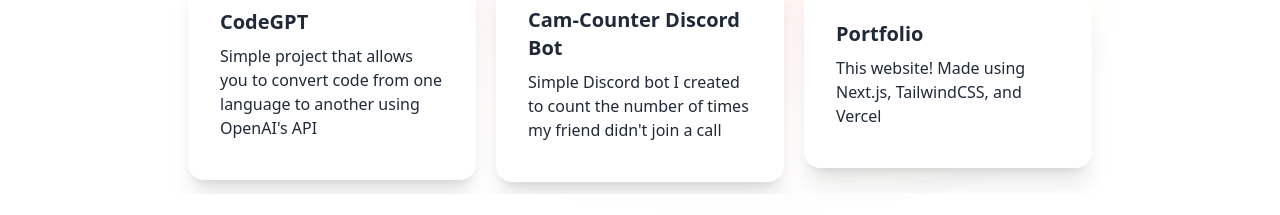
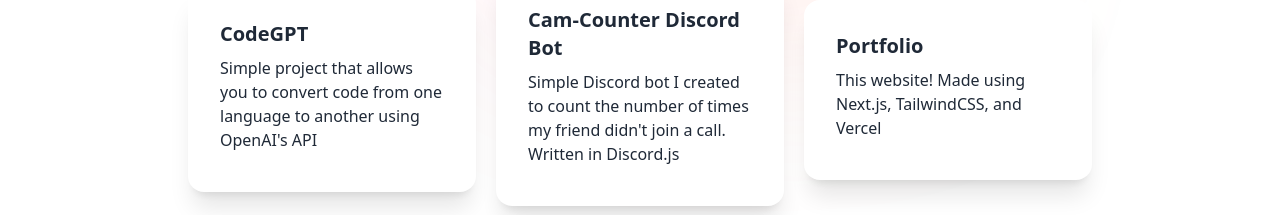
Before and after one commit to jtljrdn/portfolio, a Next.js app: page / in a window 1280 px wide. Shown: the part 844-1059 px from the top of the page. Before the commit the page ends 1038 px from the top, so only its background shows below. Built offline with nearby package versions, Linux system fonts and the light colour scheme.

Commit message:
Update CardFeed.jsx with additional information about the Discord bot

```diff
--- a/components/CardFeed.jsx
+++ b/components/CardFeed.jsx
@@ -35,7 +35,7 @@
       />
       <Card
         name="Cam-Counter Discord Bot"
-        data="Simple Discord bot I created to count the number of times my friend didn't join a call"
+        data="Simple Discord bot I created to count the number of times my friend didn't join a call. Written in Discord.js"
         link="https://github.com/jtljrdn/Cam-Counter-Public"
         picture={false}
       />
```
